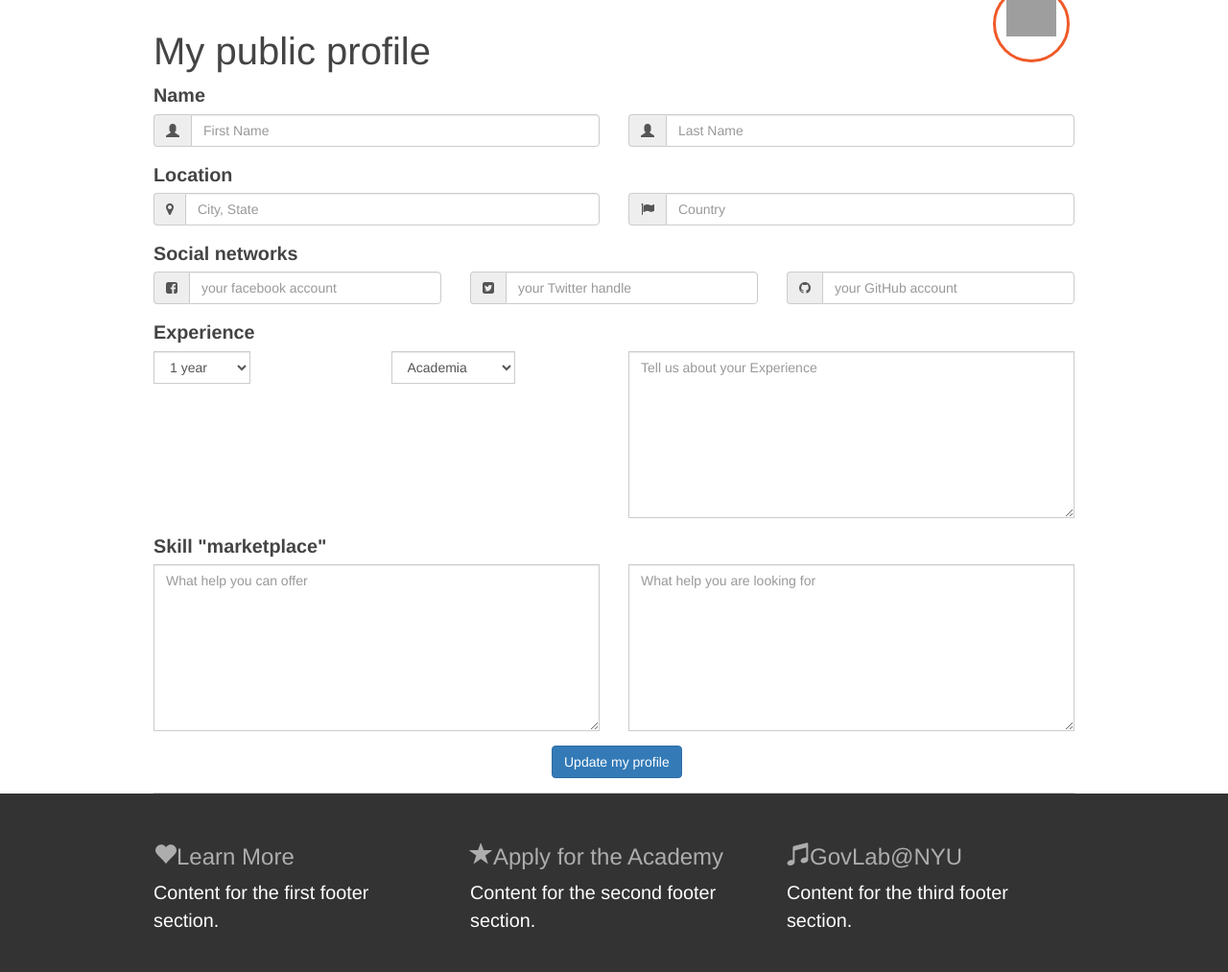
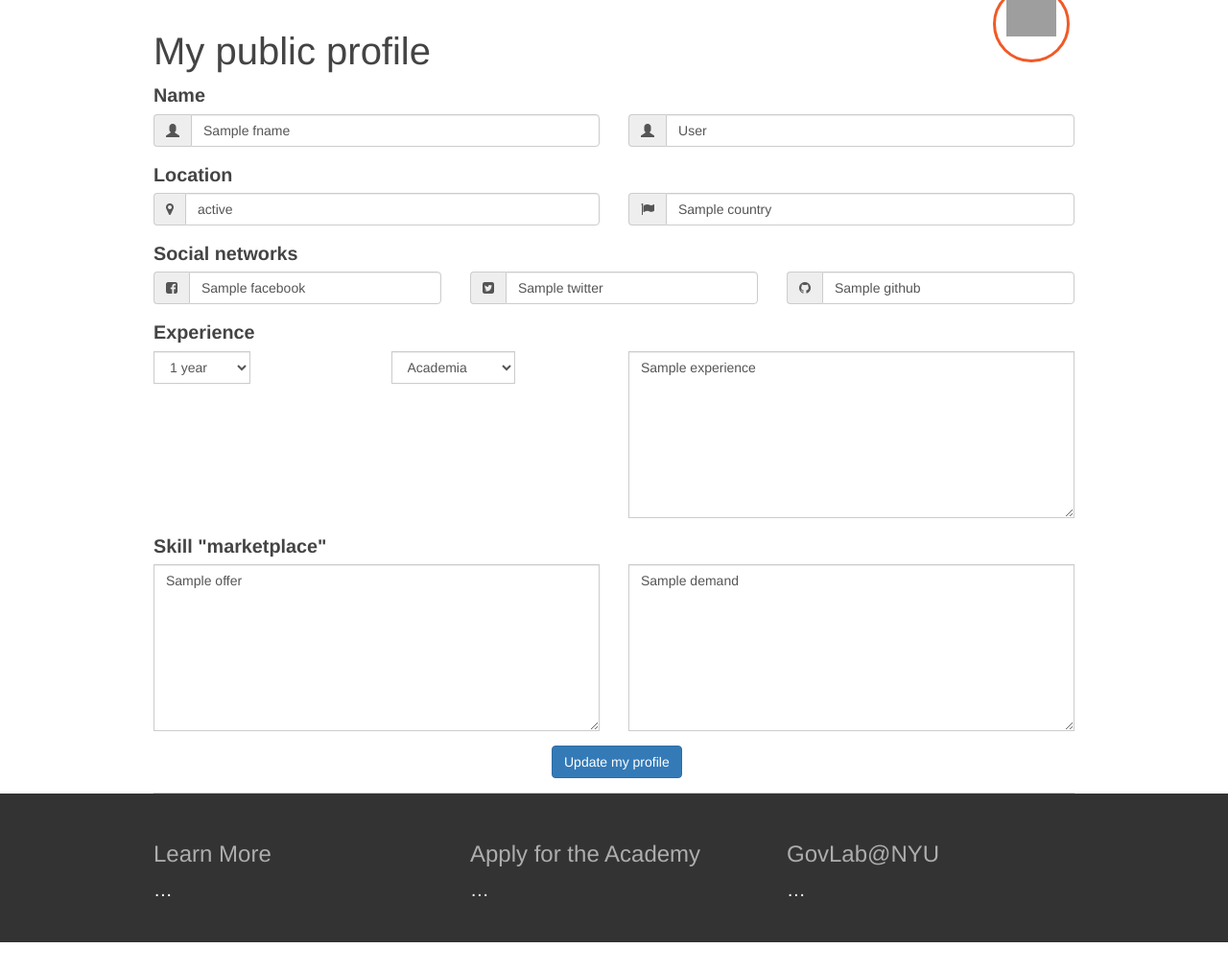
Before and after one commit to sahuguet/govlab-academy, a Python web app: template templates/profile.html in a window 1280 px wide. Shown: the part 117-1130 px from the top of the page at 96% size. After the commit the page ends 1099 px from the top, so only its background shows below. Run offline with Jinja, Linux system fonts and the light colour scheme; the template is opened without the code that fills it: most values are stand-ins (such as "Sample title", 1, 10 or a date in 2020); some libraries are stand-ins or nearby versions; grey boxes are pictures that could not be loaded.

Commit message:
support for profile

```diff
--- /dev/null
+++ b/model.py
@@ -0,0 +1,6 @@
+from google.appengine.ext import ndb
+
+class UserProfile(ndb.Model):
+	"""Models the profile (JSON) of an individual user."""
+	profile = ndb.TextProperty()
+	date = ndb.DateTimeProperty(auto_now_add=True)
--- a/scss/styles.css
+++ b/scss/styles.css
@@ -1,7 +1,7 @@
 body {
   margin: 0;
   font-family: "proxima-nova", "Helvetica Neue", Healvetica, Arial, sans-serif;
-  font-size: 1.1rem;
+  font-size: 1.1rem; // HACK ARNAUD.
   font-weight: 200;
   padding: 0;
   color: #444444; }
--- a/templates/base.html
+++ b/templates/base.html
@@ -12,6 +12,7 @@
     <link rel="stylesheet" href="assets/icomoon/style.css"></head>
     <link rel="stylesheet" href="scss/styles.css">
     <link rel="stylesheet" href="css/dashboard.css">
+    <script type="text/javascript" src="includes/jquery/jquery-2.1.0.min.js"></script>
     <script src="includes/modernizr.js"></script> <!-- Modernizr -->
 
     <!-- Extra includes POST-->
@@ -56,28 +57,23 @@
     <footer>
         <div class="b-centered">
             <div class="b-footer-section">
-              <h3>
-                  <span class="glyphicon glyphicon-heart"></span>Learn More</h3>
-              <p>Content for the first footer section.</p>
+              <h3>Learn More</h3>
+              <p>…</p>
             </div>
             <div class="b-footer-section">
-              <h3>
-                  <span class="glyphicon glyphicon-star"></span>Apply for the Academy</h3>
-              <p>Content for the second footer section.</p>
+              <h3>Apply for the Academy</h3>
+              <p>…</p>
             </div>
             <div class="b-footer-section">
-              <h3>
-                  <span class="glyphicon glyphicon-music"></span>GovLab@NYU</h3>
-              <p>Content for the third footer section.</p>
+              <h3>GovLab@NYU</h3>
+              <p>…</p>
             </div>
         </div>
     </footer>
   </div>
 
-    <!-- Include jQuery and bootstrap JS plugins -->
-    <script type="text/javascript" src="includes/jquery/jquery-2.1.0.min.js"></script>
+
     <script type="text/javascript" src="includes/scripts.js"></script>
-
 
     <!-- ADD Google Analytics. -->
     <script>
@@ -95,13 +91,8 @@
 
   <!-- ADD Feedback module. -->
 
-    <!-- Claudio Local Development Scripts
-    <script>
-    document.write('<script src="http://' + (location.host || 'localhost').split(':')[0] + ':35729/livereload.js?snipver=1"></' + 'script>')
-    </script>
-    <script type="text/javascript" src="//use.typekit.net/ipr0jtq.js"></script>
-    <script type="text/javascript">try{Typekit.load();}catch(e){}</script>
-  -->
+  <script type="text/javascript" src="//use.typekit.net/mvn5qfr.js"></script>
+  <script type="text/javascript">try{Typekit.load();}catch(e){}</script>
 </body>
 
 </html>
--- a/templates/dashboard.html
+++ b/templates/dashboard.html
@@ -51,7 +51,7 @@
       <div class="b-half">
           <h1>My working documents</h1>
           <div class="e-half-content">
-          	<iframe src="https://drive.google.com/embeddedfolderview?id=0B-BTzZGOWDTHc3ZNcWlKaUpSU00#list" width="100%" height="600px" frameborder="0"></iframe>
+          	<iframe src="https://drive.google.com/a/thegovlab.org/embeddedfolderview?id=0B-BTzZGOWDTHc3ZNcWlKaUpSU00#list" width="100%" height="600px" frameborder="0"></iframe>
           </div>
       </div>
     </section>
--- a/templates/profile.html
+++ b/templates/profile.html
@@ -9,19 +9,19 @@
 <section class="b-centered b-content">
 	<h1>My public profile</h1>
 
-<form>
+<form action="/profile" METHOD="POST">
   <label for="name">Name</label>
     <div class="row form-group">
         <div class="col-xs-6">
             <div class="input-group">
                 <span class="input-group-addon"><span class="glyphicon glyphicon-user"></span></span>
-                <input type="text" class="form-control" placeholder="First Name">
+                <input type="text" class="form-control" placeholder="First Name" name="fname" value="{{fname}}">
             </div>
         </div>
         <div class="col-xs-6">
             <div class="input-group">
             <span class="input-group-addon"><span class="glyphicon glyphicon-user"></span></span>
-            <input type="text" class="form-control" placeholder="Last Name">
+            <input type="text" class="form-control" placeholder="Last Name" name="lname" value="{{lname}}">
             </div>
         </div>
     </div>
@@ -31,13 +31,13 @@
         <div class="col-xs-6">
             <div class="input-group">
                 <span class="input-group-addon"><i class="fa fa-map-marker"></i></span>
-                <input type="text" class="form-control" placeholder="City, State">
+                <input type="text" class="form-control" placeholder="City, State" name="city_state" value="{{city_state}}">
             </div>
         </div>
         <div class="col-xs-6">
             <div class="input-group">
             <span class="input-group-addon"><i class="fa fa-flag"></i></span></span>
-            <input type="text" class="form-control" placeholder="Country">
+            <input type="text" class="form-control" placeholder="Country" name="country" value="{{country}}">
             </div>
         </div>
     </div>
@@ -47,19 +47,19 @@
         <div class="col-xs-4">
             <div class="input-group">
                 <span class="input-group-addon"><i class="fa fa-facebook-square"></i></span>
-                <input type="text" class="form-control" placeholder="your facebook account">
+                <input type="text" class="form-control" placeholder="your facebook account" name="facebook" value="{{facebook}}">
             </div>
         </div>
         <div class="col-xs-4">
             <div class="input-group">
             <span class="input-group-addon"><i class="fa fa-twitter-square"></i></span>
-            <input type="text" class="form-control" placeholder="your Twitter handle">
+            <input type="text" class="form-control" placeholder="your Twitter handle" name="twitter" value="{{twitter}}">
             </div>
         </div>
             <div class="col-xs-4">
             <div class="input-group">
             <span class="input-group-addon"><i class="fa fa-github"></i></span>
-            <input type="text" class="form-control" placeholder="your GitHub account">
+            <input type="text" class="form-control" placeholder="your GitHub account" name="github" value="{{github}}">
             </div>
         </div>
     </div>
@@ -68,7 +68,7 @@
         <div class="row form-group">
         <div class="col-xs-3">
             <div class="input-group">
-              <select class="form-control">
+              <select class="form-control" name="year_experience" value="{{year_experience}}">
                <option>1 year</option>
          <option>2 years</option>
          <option>3 years</option>
@@ -79,7 +79,7 @@
         </div>
         <div class="col-xs-3">
             <div class="input-group">
-            <select class="form-control">
+            <select class="form-control" name="sector_experience" value="{{sector_experience}}">
                <option>Academia</option>
                <option>Industry</option>
                <option>Public Sector</option>
@@ -89,7 +89,7 @@
             </div>
         <div class="col-xs-6">
             <div class="input-group">
-            <textarea class="form-control" cols="80" rows="8" placeholder="Tell us about your Experience"></textarea>
+            <textarea class="form-control" cols="80" rows="8" placeholder="Tell us about your Experience" name="experience">{{experience}}</textarea>
         </div>
     </div>
   </div>
@@ -98,12 +98,12 @@
         <div class="row form-group">
         <div class="col-xs-6">
             <div class="input-group">
-               <textarea class="form-control" cols="80" rows="8" placeholder="What help you can offer"></textarea>
+               <textarea class="form-control" cols="80" rows="8" placeholder="What help you can offer" name="offer" >{{offer}}</textarea>
             </div>
         </div>
         <div class="col-xs-6">
             <div class="input-group">
-               <textarea class="form-control" cols="80" rows="8" placeholder="What help you are looking for"></textarea>
+               <textarea class="form-control" cols="80" rows="8" placeholder="What help you are looking for" name="demand"  >{{demand}}</textarea>
             </div>
         </div>
     </div>
@@ -113,7 +113,16 @@
         </div>
 
 </form>
-
+<script>
+// jQuery code to make sure the <select> display the correct value, as encoded by @value.
+$(document).ready(function() {
+  $('.input-group select').children('option').each(function(i,v) {
+    if (v.text == $(v).parent().attr('value')) {
+      $(v).attr('selected','')
+    }
+  });
+});
+</script>
     </section>
 
 {% endblock %}
```
Also changed, not shown: main.py (+35 -40 lines), index.yaml (line endings or trailing spaces).
